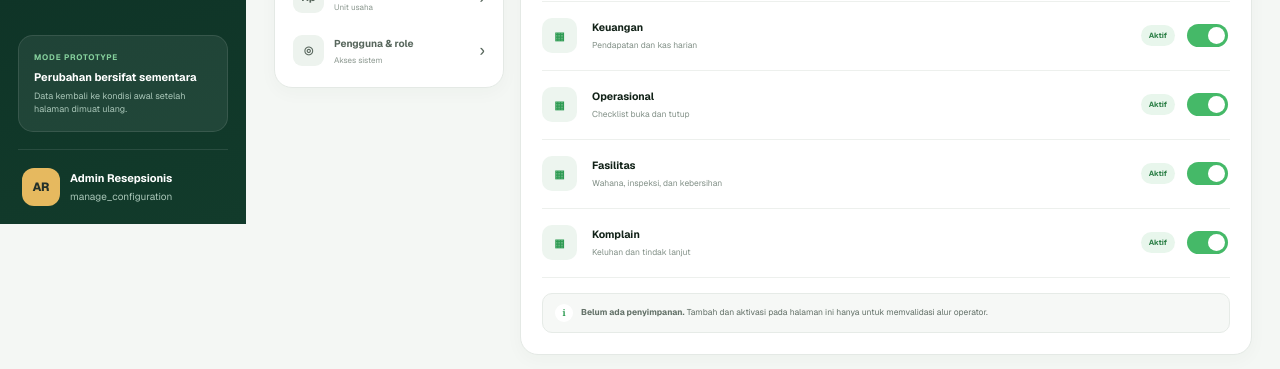
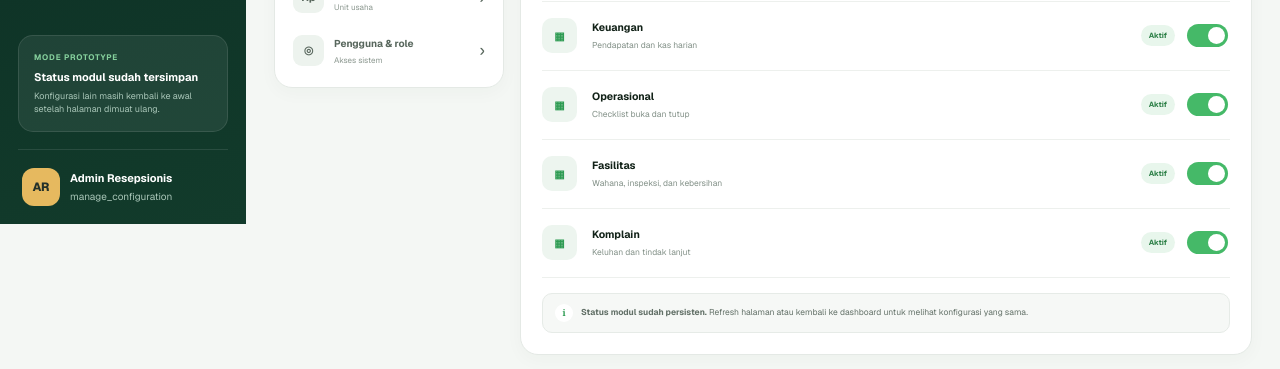
Before and after one commit to iggbudi/silayur, a Next.js app: page /pengaturan in a window 1280 px wide. Shown: the part 576-945 px from the top of the page. Built offline with nearby package versions, Linux system fonts and the light colour scheme.

Commit message:
Persist module configuration locally

```diff
--- /dev/null
+++ b/app/lib/module-config.ts
@@ -0,0 +1,58 @@
+export type ModuleKey =
+  | "visitors"
+  | "finance"
+  | "operations"
+  | "facilities"
+  | "complaints";
+
+export type ModuleState = Record<ModuleKey, boolean>;
+
+export const MODULE_STORAGE_KEY = "silayur.module-config.v1";
+export const MODULE_CHANGE_EVENT = "silayur:module-config-change";
+
+export const DEFAULT_MODULE_CONFIG: ModuleState = {
+  visitors: true,
+  finance: true,
+  operations: true,
+  facilities: true,
+  complaints: true,
+};
+
+const moduleKeys: ModuleKey[] = [
+  "visitors",
+  "finance",
+  "operations",
+  "facilities",
+  "complaints",
+];
+
+export function parseModuleConfig(value: string | null): ModuleState {
+  if (!value) return { ...DEFAULT_MODULE_CONFIG };
+
+  try {
+    const parsed = JSON.parse(value) as Partial<ModuleState>;
+    return moduleKeys.reduce<ModuleState>(
+      (config, key) => {
+        config[key] =
+          typeof parsed[key] === "boolean"
+            ? parsed[key]
+            : DEFAULT_MODULE_CONFIG[key];
+        return config;
+      },
+      { ...DEFAULT_MODULE_CONFIG },
+    );
+  } catch {
+    return { ...DEFAULT_MODULE_CONFIG };
+  }
+}
+
+export function loadModuleConfig(): ModuleState {
+  if (typeof window === "undefined") return { ...DEFAULT_MODULE_CONFIG };
+  return parseModuleConfig(window.localStorage.getItem(MODULE_STORAGE_KEY));
+}
+
+export function saveModuleConfig(config: ModuleState): void {
+  if (typeof window === "undefined") return;
+  window.localStorage.setItem(MODULE_STORAGE_KEY, JSON.stringify(config));
+  window.dispatchEvent(new Event(MODULE_CHANGE_EVENT));
+}
--- a/app/page.tsx
+++ b/app/page.tsx
@@ -1,23 +1,14 @@
 "use client";
 
-import { useMemo, useState } from "react";
-
-type ModuleKey =
-  | "visitors"
-  | "finance"
-  | "operations"
-  | "facilities"
-  | "complaints";
-
-type ModuleState = Record<ModuleKey, boolean>;
-
-const initialModules: ModuleState = {
-  visitors: true,
-  finance: true,
-  operations: true,
-  facilities: true,
-  complaints: true,
-};
+import { useEffect, useMemo, useState } from "react";
+import {
+  DEFAULT_MODULE_CONFIG,
+  loadModuleConfig,
+  MODULE_CHANGE_EVENT,
+  type ModuleKey,
+  type ModuleState,
+  saveModuleConfig,
+} from "./lib/module-config";
 
 const moduleOptions: Array<{
   key: ModuleKey;
@@ -112,11 +103,24 @@ function Toggle({
 }
 
 export default function DashboardPage() {
-  const [modules, setModules] = useState<ModuleState>(initialModules);
+  const [modules, setModules] = useState<ModuleState>(DEFAULT_MODULE_CONFIG);
   const [settingsOpen, setSettingsOpen] = useState(false);
   const [mobileMenuOpen, setMobileMenuOpen] = useState(false);
 
   const activeCount = Object.values(modules).filter(Boolean).length;
+
+  useEffect(() => {
+    const syncModules = () => setModules(loadModuleConfig());
+
+    syncModules();
+    window.addEventListener("storage", syncModules);
+    window.addEventListener(MODULE_CHANGE_EVENT, syncModules);
+
+    return () => {
+      window.removeEventListener("storage", syncModules);
+      window.removeEventListener(MODULE_CHANGE_EVENT, syncModules);
+    };
+  }, []);
 
   const metrics = useMemo(() => {
     const items = [];
@@ -218,7 +222,17 @@ export default function DashboardPage() {
   }, [modules]);
 
   function toggleModule(key: ModuleKey) {
-    setModules((current) => ({ ...current, [key]: !current[key] }));
+    setModules((current) => {
+      const next = { ...current, [key]: !current[key] };
+      saveModuleConfig(next);
+      return next;
+    });
+  }
+
+  function activateAllModules() {
+    const next = { ...DEFAULT_MODULE_CONFIG };
+    saveModuleConfig(next);
+    setModules(next);
   }
 
   return (
@@ -357,8 +371,8 @@ export default function DashboardPage() {
             </div>
 
             <div className="module-panel-footer">
-              <span>Prototype ini belum menyimpan perubahan.</span>
-              <button type="button" onClick={() => setModules(initialModules)}>
+              <span>Konfigurasi modul tersimpan di perangkat ini.</span>
+              <button type="button" onClick={activateAllModules}>
                 Aktifkan semua
               </button>
             </div>
--- a/app/pengaturan/page.tsx
+++ b/app/pengaturan/page.tsx
@@ -1,6 +1,12 @@
 "use client";
 
-import { FormEvent, useMemo, useState } from "react";
+import { FormEvent, useEffect, useMemo, useState } from "react";
+import {
+  DEFAULT_MODULE_CONFIG,
+  loadModuleConfig,
+  type ModuleKey,
+  saveModuleConfig,
+} from "../lib/module-config";
 
 type SectionKey =
   | "modules"
@@ -16,6 +22,7 @@ type ConfigItem = {
   detail: string;
   active: boolean;
   badge?: string;
+  moduleKey?: ModuleKey;
 };
 
 const sections: Array<{
@@ -79,11 +86,41 @@ const sections: Array<{
 const initialItems: Record<SectionKey, ConfigItem[]> = {
   modules: [
     { id: 1, name: "Dashboard", detail: "Ringkasan informasi utama", active: true, badge: "Wajib" },
-    { id: 2, name: "Pengunjung", detail: "Kunjungan dan ticketing", active: true },
-    { id: 3, name: "Keuangan", detail: "Pendapatan dan kas harian", active: true },
-    { id: 4, name: "Operasional", detail: "Checklist buka dan tutup", active: true },
-    { id: 5, name: "Fasilitas", detail: "Wahana, inspeksi, dan kebersihan", active: true },
-    { id: 6, name: "Komplain", detail: "Keluhan dan tindak lanjut", active: true },
+    {
+      id: 2,
+      name: "Pengunjung",
+      detail: "Kunjungan dan ticketing",
+      active: true,
+      moduleKey: "visitors",
+    },
+    {
+      id: 3,
+      name: "Keuangan",
+      detail: "Pendapatan dan kas harian",
+      active: true,
+      moduleKey: "finance",
+    },
+    {
+      id: 4,
+      name: "Operasional",
+      detail: "Checklist buka dan tutup",
+      active: true,
+      moduleKey: "operations",
+    },
+    {
+      id: 5,
+      name: "Fasilitas",
+      detail: "Wahana, inspeksi, dan kebersihan",
+      active: true,
+      moduleKey: "facilities",
+    },
+    {
+      id: 6,
+      name: "Komplain",
+      detail: "Keluhan dan tindak lanjut",
+      active: true,
+      moduleKey: "complaints",
+    },
   ],
   tickets: [
     { id: 11, name: "Tiket masuk umum", detail: "Rp15.000 • Data contoh", active: true },
@@ -150,6 +187,18 @@ export default function SettingsPage() {
   const currentItems = items[activeSection];
   const activeTotal = currentItems.filter((item) => item.active).length;
 
+  useEffect(() => {
+    const storedConfig = loadModuleConfig();
+    setItems((current) => ({
+      ...current,
+      modules: current.modules.map((item) =>
+        item.moduleKey
+          ? { ...item, active: storedConfig[item.moduleKey] }
+          : item,
+      ),
+    }));
+  }, []);
+
   const filteredItems = useMemo(() => {
     const normalized = query.trim().toLowerCase();
     if (!normalized) return currentItems;
@@ -168,12 +217,24 @@ export default function SettingsPage() {
   }
 
   function toggleItem(id: number) {
-    setItems((current) => ({
-      ...current,
-      [activeSection]: current[activeSection].map((item) =>
+    setItems((current) => {
+      const nextSection = current[activeSection].map((item) =>
         item.id === id ? { ...item, active: !item.active } : item,
-      ),
-    }));
+      );
+
+      if (activeSection === "modules") {
+        const nextConfig = nextSection.reduce(
+          (config, item) => {
+            if (item.moduleKey) config[item.moduleKey] = item.active;
+            return config;
+          },
+          { ...DEFAULT_MODULE_CONFIG },
+        );
+        saveModuleConfig(nextConfig);
+      }
+
+      return { ...current, [activeSection]: nextSection };
+    });
     setSavedNotice(true);
   }
 
@@ -230,8 +291,8 @@ export default function SettingsPage() {
 
         <div className="settings-side-note">
           <span>Mode prototype</span>
-          <strong>Perubahan bersifat sementara</strong>
-          <p>Data kembali ke kondisi awal setelah halaman dimuat ulang.</p>
+          <strong>Status modul sudah tersimpan</strong>
+          <p>Konfigurasi lain masih kembali ke awal setelah halaman dimuat ulang.</p>
         </div>
 
         <div className="sidebar-footer">
@@ -376,7 +437,7 @@ export default function SettingsPage() {
                 />
               </label>
               <span className={savedNotice ? "saved-notice saved-notice-show" : "saved-notice"}>
-                ✓ Perubahan lokal diterapkan
+                ✓ {activeSection === "modules" ? "Tersimpan di perangkat" : "Perubahan lokal diterapkan"}
               </span>
             </div>
 
@@ -420,8 +481,17 @@ export default function SettingsPage() {
             <div className="settings-help">
               <span>i</span>
               <p>
-                <strong>Belum ada penyimpanan.</strong> Tambah dan aktivasi pada
-                halaman ini hanya untuk memvalidasi alur operator.
+                {activeSection === "modules" ? (
+                  <>
+                    <strong>Status modul sudah persisten.</strong> Refresh halaman
+                    atau kembali ke dashboard untuk melihat konfigurasi yang sama.
+                  </>
+                ) : (
+                  <>
+                    <strong>Bagian ini belum disimpan.</strong> Tambah dan aktivasi
+                    hanya untuk memvalidasi alur operator.
+                  </>
+                )}
               </p>
             </div>
           </section>
```
